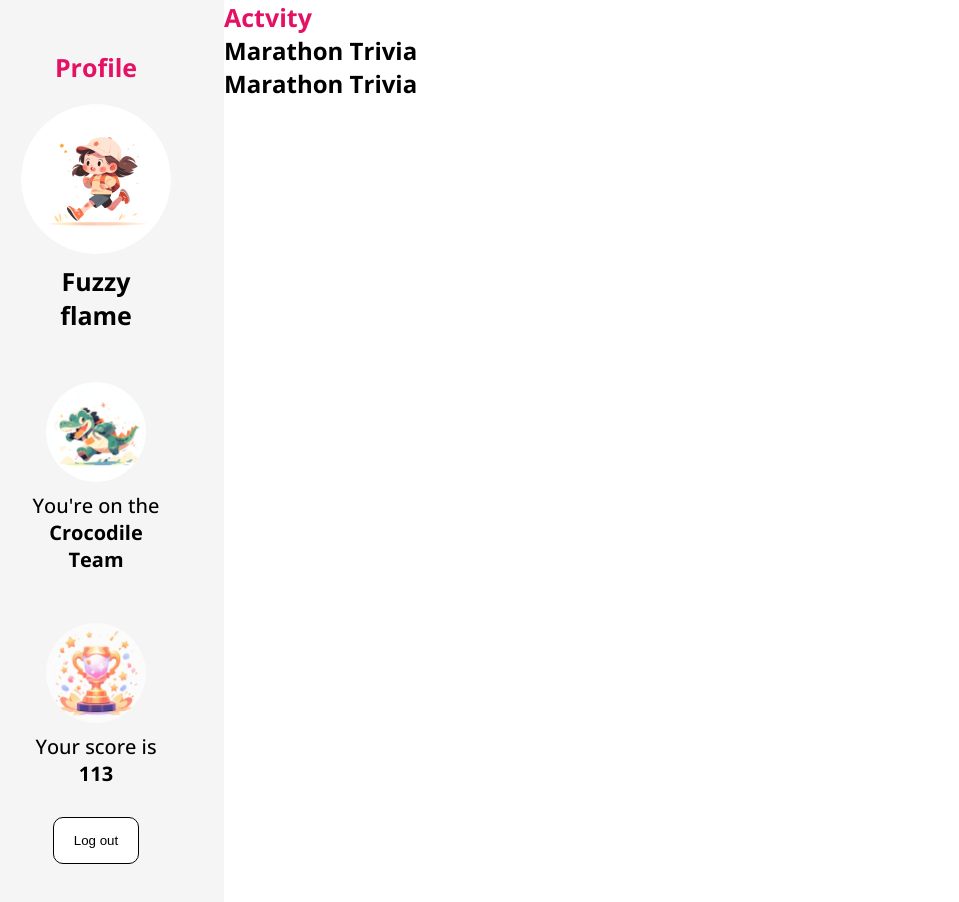
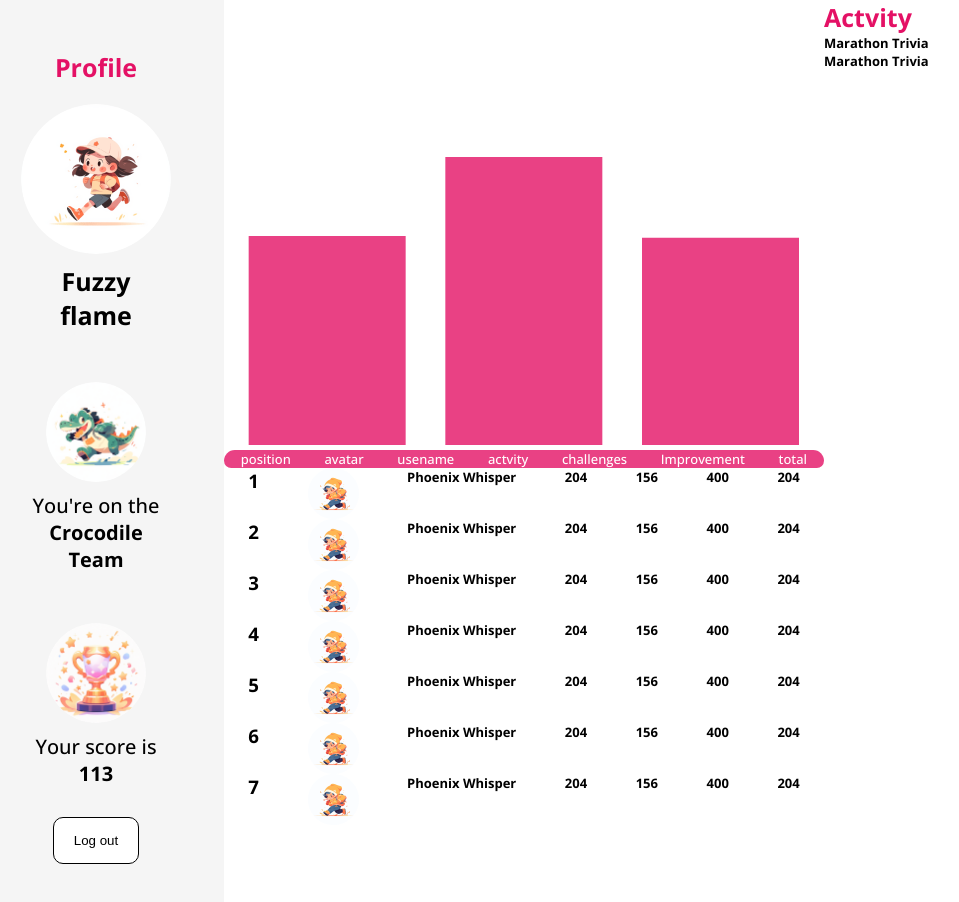
Before and after one commit to Emotivz/marafun, a React (Create React App) app: page /leaderBoard in a window 1280 px wide. Shown: the top 902 px of the page, without its empty margins (32-991 px from the left). Built offline with nearby package versions, Linux system fonts and the light colour scheme.

Commit message:
Add leaderboard page

```diff
--- /dev/null
+++ b/src/components/LeaderBoardDetails/LeaderBoardDetails.js
@@ -0,0 +1,108 @@
+import { render } from "@testing-library/react";
+import "./LeaderBoardDetails.scss";
+import React from "react";
+import { BarChart, Bar } from "recharts";
+import Avatar9 from "../../assets/logos/Ellipse 9.png";
+
+const LeaderBoardDetails = ({ userData }) => {
+  const sortedData = JSON.parse(JSON.stringify(userData));
+
+  sortedData.sort((a, b) => b.Accumulative_Points - a.Accumulative_Points);
+  console.log(sortedData);
+  const showData = [
+    sortedData.slice(0, 3)[1],
+    sortedData.slice(0, 3)[0],
+    sortedData.slice(0, 3)[2],
+  ];
+
+  return (
+    <section className="leaderboard__details">
+      <BarChart width={600} height={300} data={showData}>
+        <Bar dataKey="Accumulative_Points" fill="#E94184" />
+      </BarChart>
+      <section className="leaderboard">
+        <div className="leaderboard__titles">
+          <h3 className="leaderboard__title">position</h3>
+          <h3 className="leaderboard__title">avatar</h3>
+          <h3 className="leaderboard__title">usename</h3>
+          <h3 className="leaderboard__title">actvity</h3>
+          <h3 className="leaderboard__title">challenges</h3>
+          <h3 className="leaderboard__title">Improvement</h3>
+          <h3 className="leaderboard__title">total</h3>
+        </div>
+        <div className="leaderboarddetails__rankings">
+          <div className="leaderboarddetails__ranking-field">
+            <h3 className="leaderboarddetails__ranking">1</h3>
+            <img className="leaderboarddetails__avatar" src={Avatar9} alt="" />
+            <h3 className="leaderboarddetails__name">Phoenix Whisper</h3>
+            <h3 className="leaderboarddetails__activity">204</h3>
+            <h3 className="leaderboarddetails__challenges">156</h3>
+            <h3 className="leaderboarddetails__improvement">400</h3>
+            <h3 className="leaderboarddetails__total">204</h3>
+          </div>
+        </div>
+        <div className="leaderboarddetails__rankings">
+          <div className="leaderboarddetails__ranking-field">
+            <h3 className="leaderboarddetails__ranking">2</h3>
+            <img className="leaderboarddetails__avatar" src={Avatar9} alt="" />
+            <h3 className="leaderboarddetails__name">Phoenix Whisper</h3>
+            <h3 className="leaderboarddetails__activity">204</h3>
+            <h3 className="leaderboarddetails__challenges">156</h3>
+            <h3 className="leaderboarddetails__improvement">400</h3>
+            <h3 className="leaderboarddetails__total">204</h3>
+          </div>
+        </div>
+        <div className="leaderboarddetails__rankings">
+          <div className="leaderboarddetails__ranking-field">
+            <h3 className="leaderboarddetails__ranking">3</h3>
+            <img className="leaderboarddetails__avatar" src={Avatar9} alt="" />
+            <h3 className="leaderboarddetails__name">Phoenix Whisper</h3>
+            <h3 className="leaderboarddetails__activity">204</h3>
+            <h3 className="leaderboarddetails__challenges">156</h3>
+            <h3 className="leaderboarddetails__improvement">400</h3>
+            <h3 className="leaderboarddetails__total">204</h3>
+          </div>
+          <div className="leaderboarddetails__ranking-field">
+            <h3 className="leaderboarddetails__ranking">4</h3>
+            <img className="leaderboarddetails__avatar" src={Avatar9} alt="" />
+            <h3 className="leaderboarddetails__name">Phoenix Whisper</h3>
+            <h3 className="leaderboarddetails__activity">204</h3>
+            <h3 className="leaderboarddetails__challenges">156</h3>
+            <h3 className="leaderboarddetails__improvement">400</h3>
+            <h3 className="leaderboarddetails__total">204</h3>
+          </div>
+          <div className="leaderboarddetails__ranking-field">
+            <h3 className="leaderboarddetails__ranking">5</h3>
+            <img className="leaderboarddetails__avatar" src={Avatar9} alt="" />
+            <h3 className="leaderboarddetails__name">Phoenix Whisper</h3>
+            <h3 className="leaderboarddetails__activity">204</h3>
+            <h3 className="leaderboarddetails__challenges">156</h3>
+            <h3 className="leaderboarddetails__improvement">400</h3>
+            <h3 className="leaderboarddetails__total">204</h3>
+          </div>
+          <div className="leaderboarddetails__ranking-field">
+            <h3 className="leaderboarddetails__ranking">6</h3>
+            <img className="leaderboarddetails__avatar" src={Avatar9} alt="" />
+            <h3 className="leaderboarddetails__name">Phoenix Whisper</h3>
+            <h3 className="leaderboarddetails__activity">204</h3>
+            <h3 className="leaderboarddetails__challenges">156</h3>
+            <h3 className="leaderboarddetails__improvement">400</h3>
+            <h3 className="leaderboarddetails__total">204</h3>
+          </div>
+          <div className="leaderboarddetails__ranking-field">
+            <h3 className="leaderboarddetails__ranking">7</h3>
+            <img className="leaderboarddetails__avatar" src={Avatar9} alt="" />
+            <h3 className="leaderboarddetails__name">Phoenix Whisper</h3>
+            <h3 className="leaderboarddetails__activity">204</h3>
+            <h3 className="leaderboarddetails__challenges">156</h3>
+            <h3 className="leaderboarddetails__improvement">400</h3>
+            <h3 className="leaderboarddetails__total">204</h3>
+          </div>
+
+        </div>
+      </section>
+    </section>
+  );
+};
+
+export default LeaderBoardDetails;
--- /dev/null
+++ b/src/components/LeaderBoardDetails/LeaderBoardDetails.scss
@@ -0,0 +1,42 @@
+.leaderboard {
+    display: flex;
+    flex-direction: column;
+   justify-content: center;
+  &__titles {
+    display: flex;
+    justify-content: space-around;
+    background-color: #e94184;
+    border-radius: 15rem 15rem 10rem 10rem;
+  }
+  &__title {
+    color: #ffffff;
+    font-size: 1.3rem;
+    font-weight: 400;
+  }
+
+  .leaderboarddetails {
+    &__ranking-field {
+      display: flex;
+      justify-content: space-around;
+    }
+    &__avatar {
+      width: 5.1rem;
+      height: 5.1rem;
+    }
+
+
+    &__avatar,
+    &__name,
+    &__activity,
+    &__challenges,
+    &__improvement,
+    &__total {
+        font-size: 1.3rem;
+    }
+  }
+}
+
+.leaderboard__details{
+    position: relative;
+    top: 15rem;
+}
--- a/src/pages/LeaderBoard/LeaderBoard.js
+++ b/src/pages/LeaderBoard/LeaderBoard.js
@@ -1,10 +1,13 @@
 import ProfileInfo from "../../components/ProfileInfo/ProfileInfo";
 import "./LeaderBoard.scss";
+import userData from "../../assets/data/dummy_data_9.json";
+import LeaderBoardDetails from "../../components/LeaderBoardDetails/LeaderBoardDetails";
 
 const LeaderBoard = () => {
   return (
     <main>
       <ProfileInfo />
+      <LeaderBoardDetails userData={userData}/>
       <section className="activity">
         <h1 className="activity__title">Actvity</h1>
         <h2 className="activity__name">Marathon Trivia</h2>
--- a/src/pages/LeaderBoard/LeaderBoard.scss
+++ b/src/pages/LeaderBoard/LeaderBoard.scss
@@ -8,4 +8,7 @@ main{
         color: #e41165;
         font-size: 2.5rem;
       }
+    &__name{
+        font-size: 1.3rem;
+    }
 }
```
Also changed, not shown: src/components/LeaderBoard/LeaderBoard.js (deleted, +0 -13 lines), src/assets/logos/Ellipse 9.png (added), src/components/LeaderBoard/LeaderBoard.scss (deleted).
